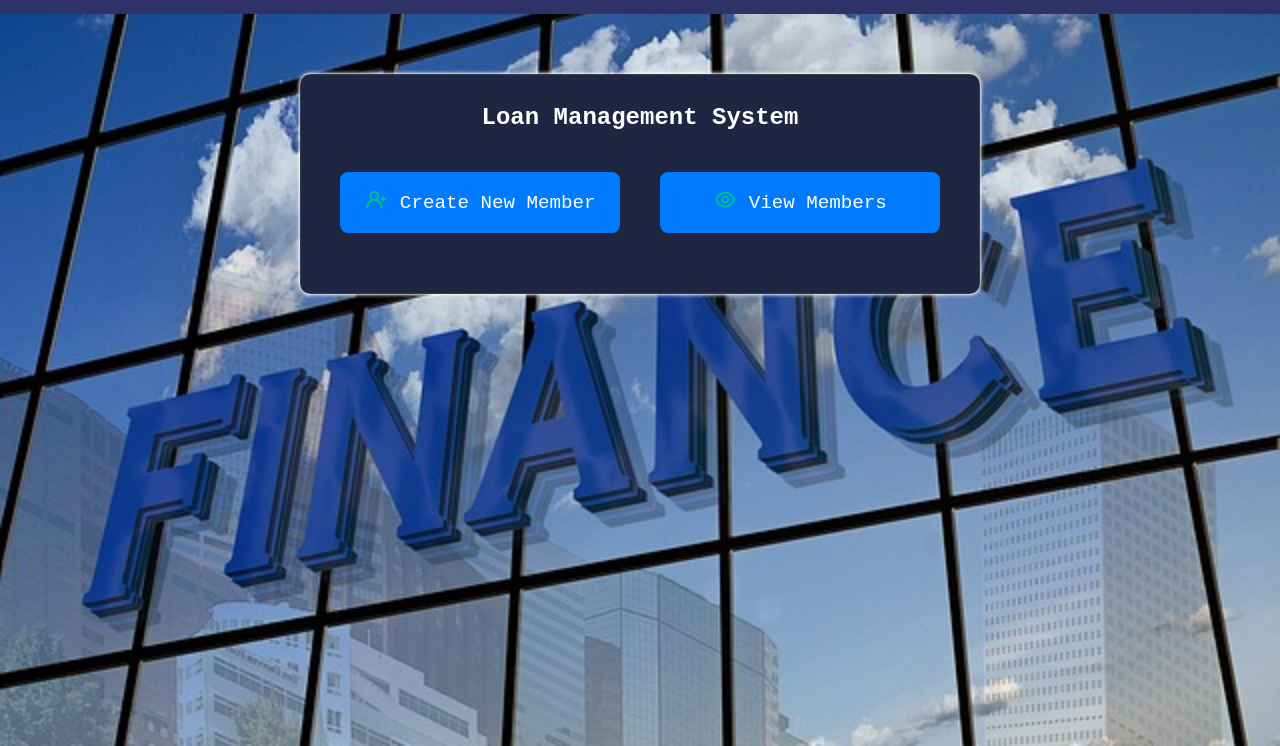
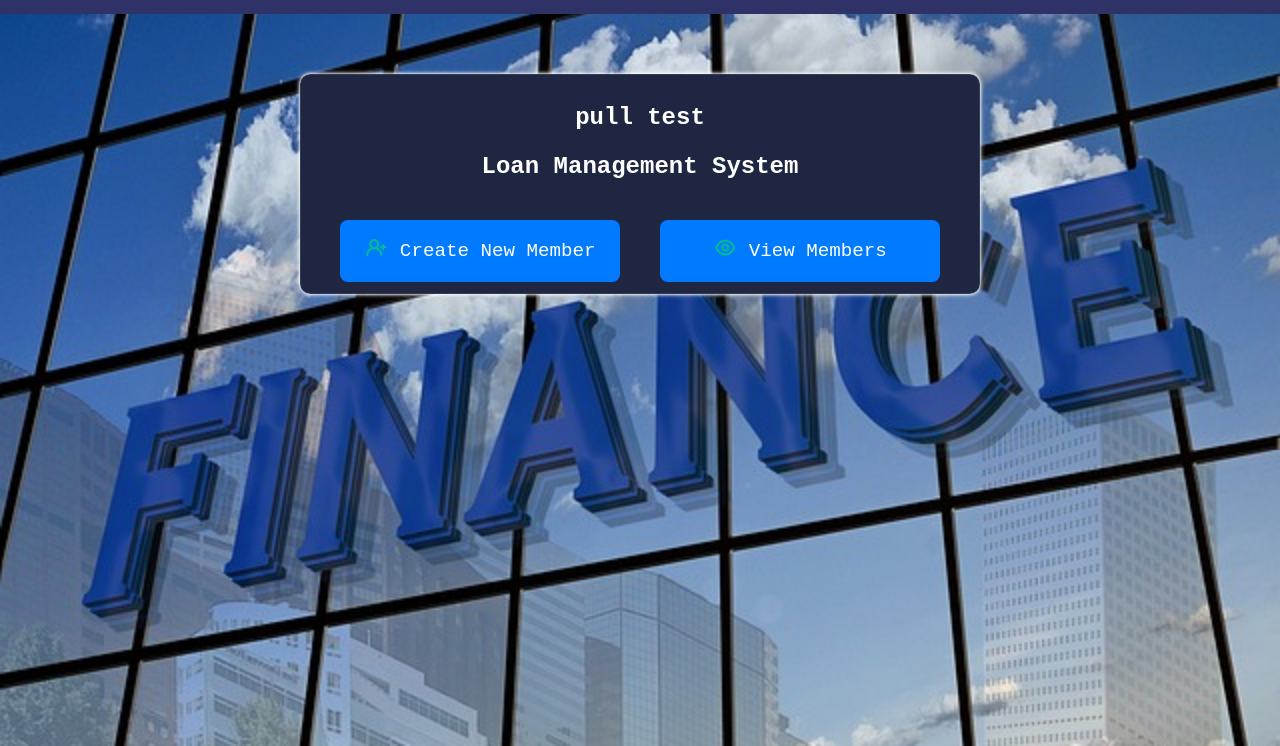
Before and after one commit to Willkins3951/Ketech_Loan_website, a plain HTML site: page frontend/home.html in a window 1280 px wide. Shown: the part 54-800 px from the top of the page. Drawn offline with nearby package versions, Linux system fonts and the light colour scheme; a web font is replaced by a local one.

Commit message:
Update home.html

```diff
--- a/frontend/home.html
+++ b/frontend/home.html
@@ -32,6 +32,7 @@
 
 
 <div class="container container_home">
+    <h2> pull test</h2>
     <h2>Loan Management System</h2>
     <div class="div-options">
         <div class="option">
```
